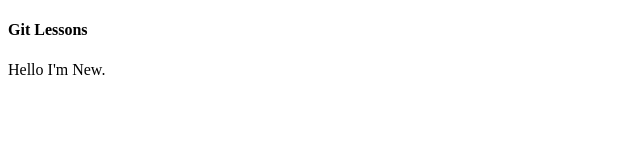
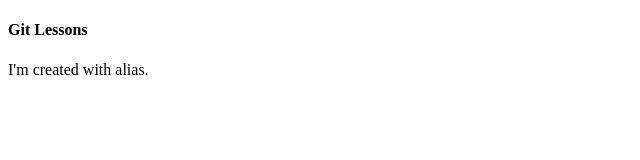
Before and after one commit to linsatnaing3064/Git-Lessons, a plain HTML site: page index.html in a window 1280 px wide. Shown: the full height of the page, 0-640 px from the left. Drawn offline with Linux system fonts and the light colour scheme.

Commit message:
alias test

```diff
--- a/index.html
+++ b/index.html
@@ -8,7 +8,7 @@
 <body>
     <h4>Git Lessons</h4>
     <section>
-        Hello I'm New.
+        I'm created with alias.
     </section>
 </body>
 </html>
```
